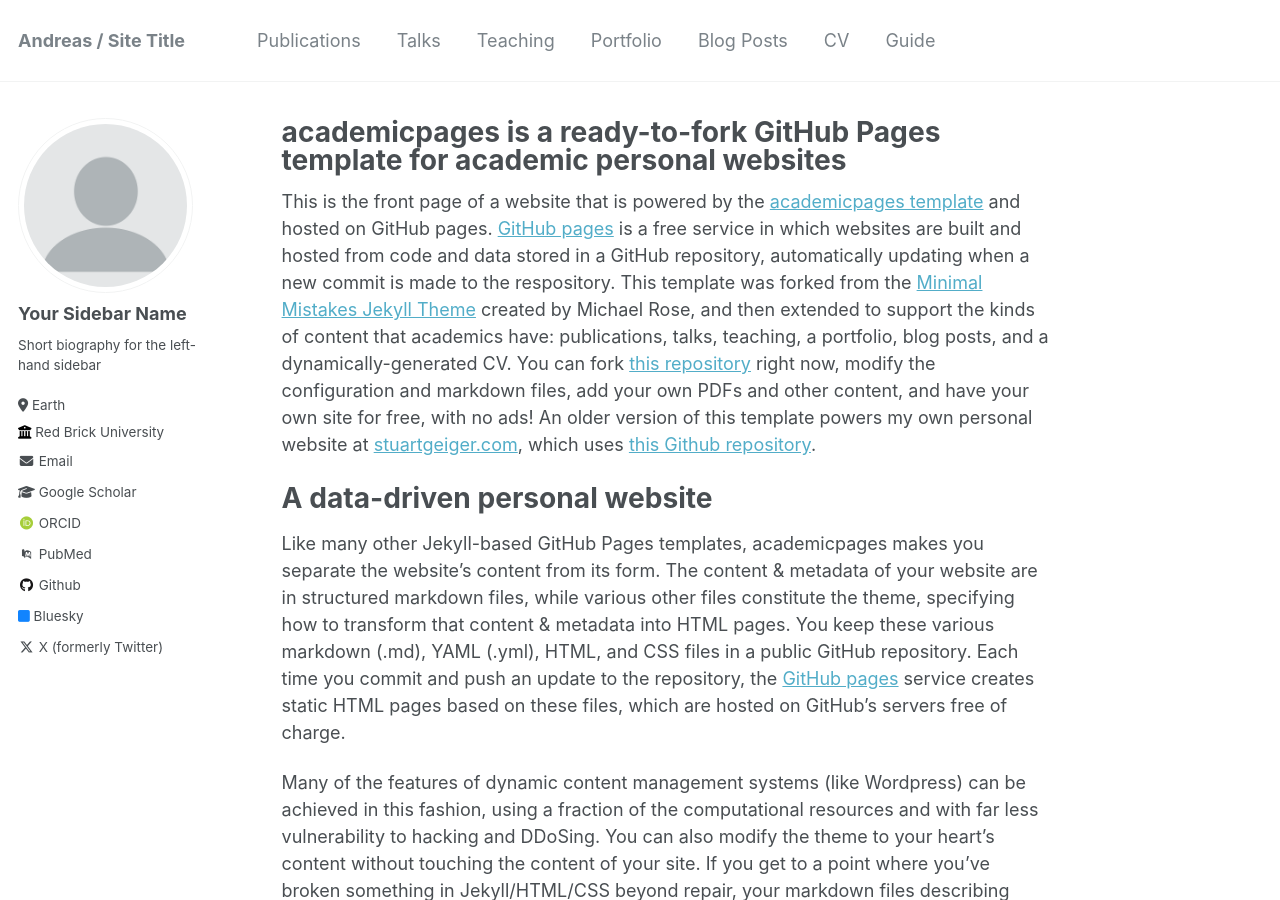
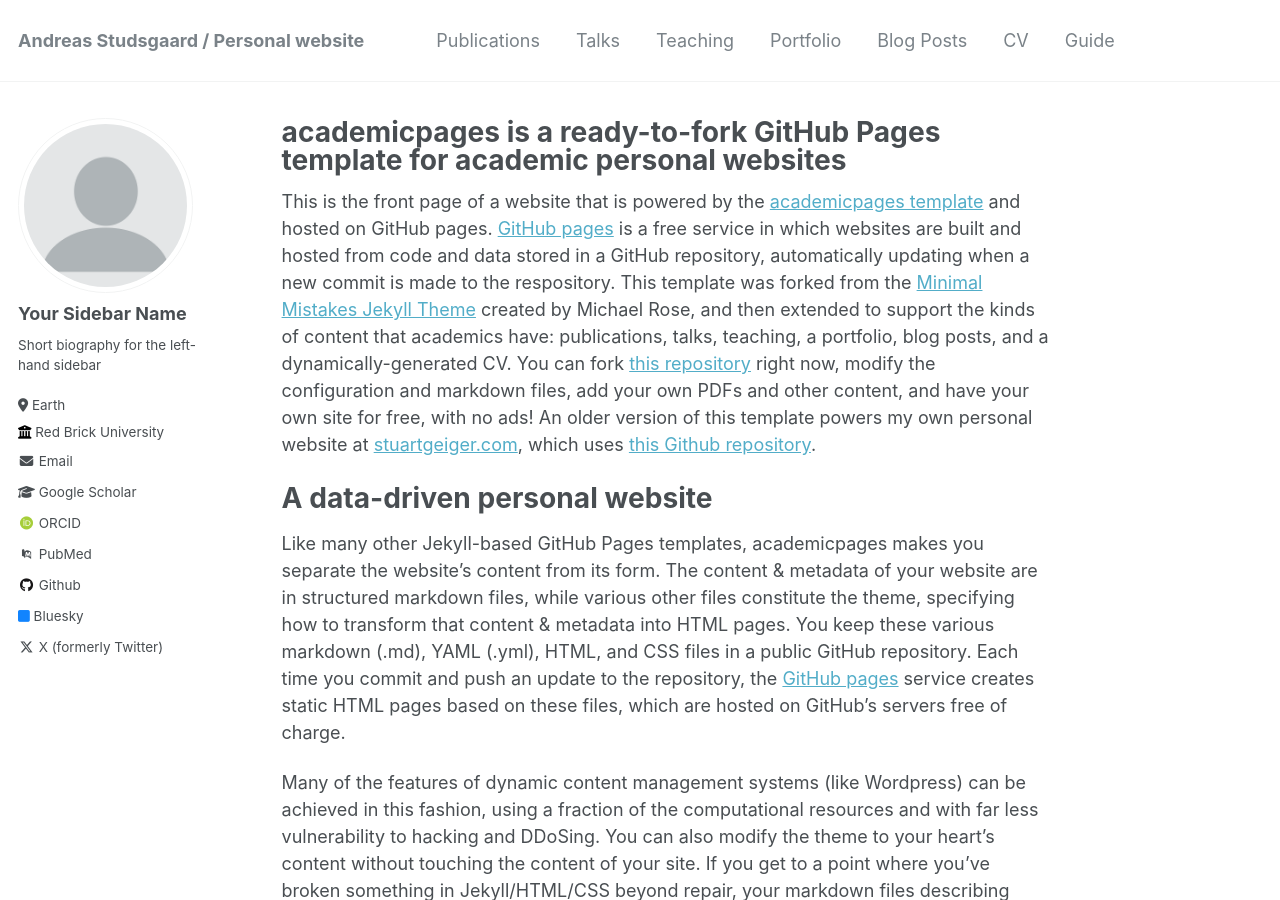
Before and after one commit to Fermat127/fermat127.github.io, a Jekyll site: the page built from _pages/about.md, in a window 1280 px wide and 900 px high. Built offline with Jekyll 4.4.1, drawn with Linux system fonts in a browser that asks for light colours; some web fonts are replaced; some of the changed text lies outside the part shown.

Commit message:
Update _config.yml

```diff
--- a/_config.yml
+++ b/_config.yml
@@ -7,9 +7,9 @@
 
 # Basic Site Settings
 locale                   : "en-US"
-title                    : "Andreas / Site Title"
+title                    : "Andreas Studsgaard / Personal website"
 title_separator          : "-"
-name                     : &name "Andreas"
+name                     : &name "Andreas Studsgaard"
 description              : &description "personal description"
 url                      : https://academicpages.github.io # the base hostname & protocol for your site e.g. "https://mmistakes.github.io"
 baseurl                  : "" # the subpath of your site, e.g. "/blog"
```
